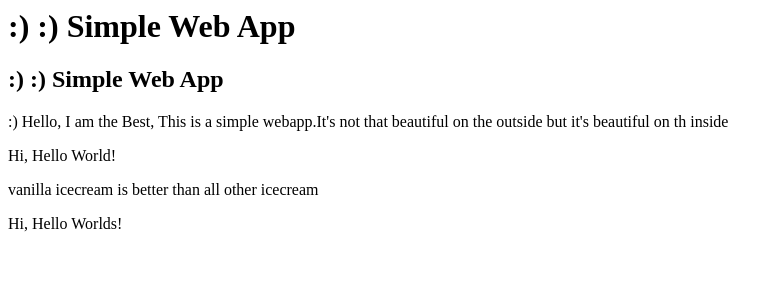
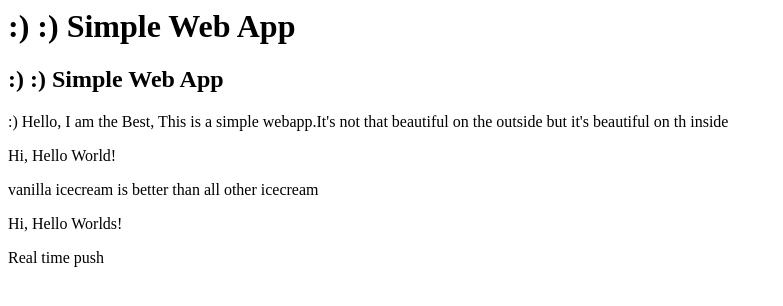
Before and after one commit to zachinshakya/Simple-Web-App, a plain HTML site: page index.html in a window 1280 px wide. Shown: the whole page, without its empty margins (0-783 px from the left). Drawn offline with Linux system fonts and the light colour scheme.

Commit message:
realtime

```diff
--- a/index.html
+++ b/index.html
@@ -7,4 +7,5 @@
 <p>  Hi, Hello World!</p>
 <p> vanilla icecream is better than all other icecream</p>
 <p>  Hi, Hello Worlds!</p>
+<p>  Real time push</p>
 </html>
```
